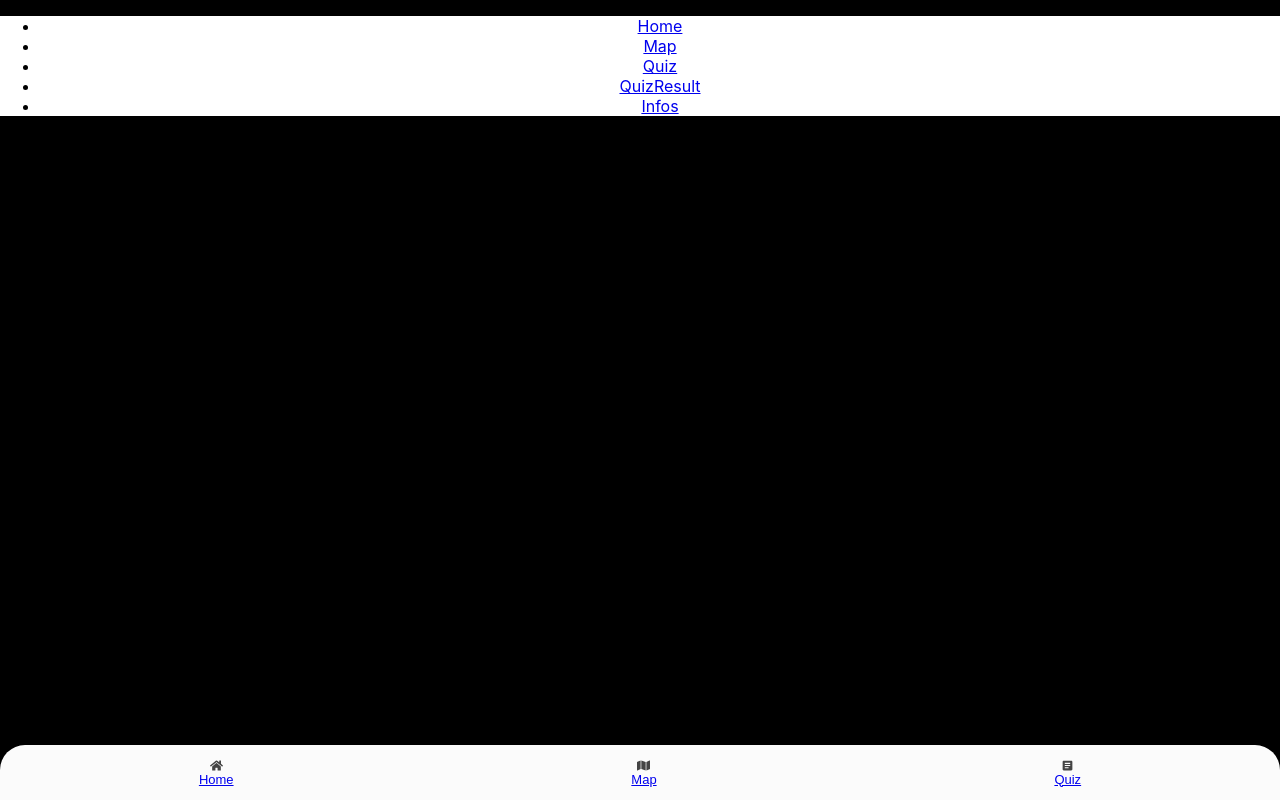
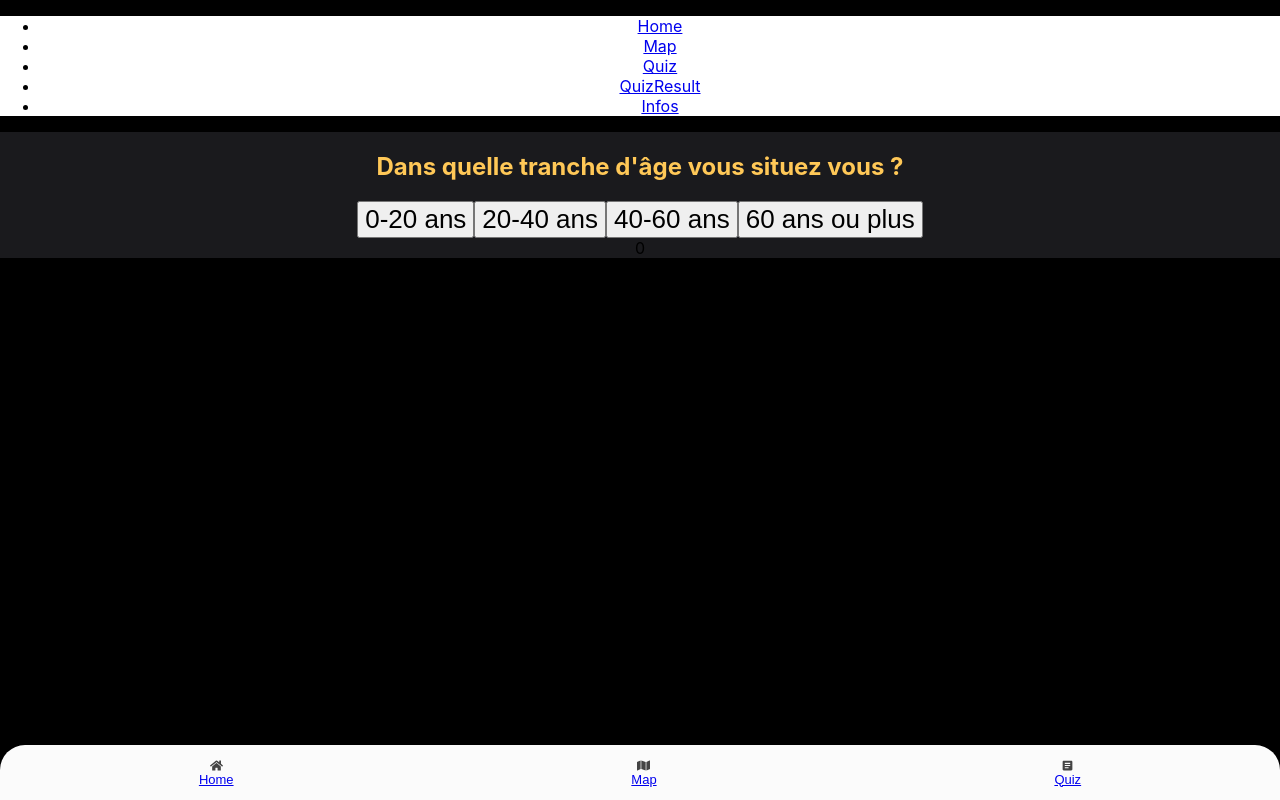
Before and after one commit to WildCodeSchool/2022-03-JS-Toulouse-project-2-actio, a React (Vite) app in the folder frontend/: page /Quiz in a window 1280 px wide. Built offline with nearby package versions, Linux system fonts and the light colour scheme.

Commit message:
new branch fix

```diff
--- /dev/null
+++ b/frontend/src/pages/Quiz.css
@@ -0,0 +1,16 @@
+.quiz-container {
+  display: flex;
+  background-color: #1a1a1d;
+  flex-direction: column;
+  flex-wrap: wrap;
+}
+.quiz-container > h2 {
+  color: #ffc857;
+}
+.score {
+  color: #ffc857;
+}
+button:hover
+{
+  background-color: #ffc857;
+}
--- a/frontend/src/pages/Quiz.jsx
+++ b/frontend/src/pages/Quiz.jsx
@@ -1,9 +1,85 @@
-import React from "react";
+import React, { useState } from "react";
+import "./Quiz.css";
 
 function Quiz() {
+  const questions = [
+    {
+      questionText: "Dans quelle tranche d'âge vous situez vous ?",
+      answerOptions: [
+        { answerText: "0-20 ans ", score: 4 },
+        { answerText: "20-40 ans", score: 3 },
+        { answerText: "40-60 ans", score: 2 },
+        { answerText: "60 ans ou plus", score: 1 },
+      ],
+    },
+    {
+      questionText: "Quel est votre niveau de pratique sportive ?",
+      answerOptions: [
+        { answerText: "Plus de 3 fois par semaine", score: 4 },
+        { answerText: "Entre 1 et 3 fois par semaine", score: 3 },
+        { answerText: "Moins d'une fois par semaine", score: 2 },
+        { answerText: "Moins d'une fois par mois", score: 1 },
+      ],
+    },
+    {
+      questionText: "Vous êtes plutôt sport collectif ou sport individuel ?",
+      answerOptions: [
+        { answerText: "Sport collectif", score: 4 },
+        { answerText: "Sport individuel", score: 3 },
+        { answerText: "Autant l'un que l'autre", score: 2 },
+        { answerText: "Je n'aime pas le sport", score: 1 },
+      ],
+    },
+    {
+      questionText: "Quelle type d'activité vous plaît le plus ?",
+      answerOptions: [
+        { answerText: "Activité de glisse ", score: 4 },
+        { answerText: "Sport de balles ", score: 3 },
+        { answerText: "Activité en salle", score: 2 },
+        { answerText: "Activité contemplative", score: 1 },
+      ],
+    },
+  ];
+  const [score, setScore] = useState(0);
+  const [currentQuestion, setCurrentQuestion] = useState(0);
+  const [showScore, setShowScore] = useState(false);
+  const handleAnswerButtonClick = (answerOption) => {
+    const nextQuestion = currentQuestion + 1;
+    setCurrentQuestion(nextQuestion);
+    if (nextQuestion < questions.length) {
+      setCurrentQuestion(nextQuestion);
+      setScore(
+        score +
+          questions[currentQuestion].answerOptions[answerOption.answerText]
+            .score
+      );
+    } else {
+      setShowScore(true);
+      setCurrentQuestion(3);
+    }
+  };
+
   return (
-    <div>
-      <p>Hello on the quiz page</p>
+    <div className="quiz-container">
+      <h2>{questions[currentQuestion].questionText}</h2>
+      <div className="answer-section">
+        {questions[currentQuestion].answerOptions.map((answerOption) => (
+          <button type="button" onClick={() => handleAnswerButtonClick()}>
+            {answerOption.answerText}
+          </button>
+        ))}
+      </div>
+      <div>{score}</div>
+
+      <div className="score">
+        {showScore ? (
+          <h2 className="score-section">
+            L activité que vous nous proposons est : ... la pétanque !!!
+          </h2>
+        ) : (
+          <div />
+        )}
+      </div>
     </div>
   );
 }
```
